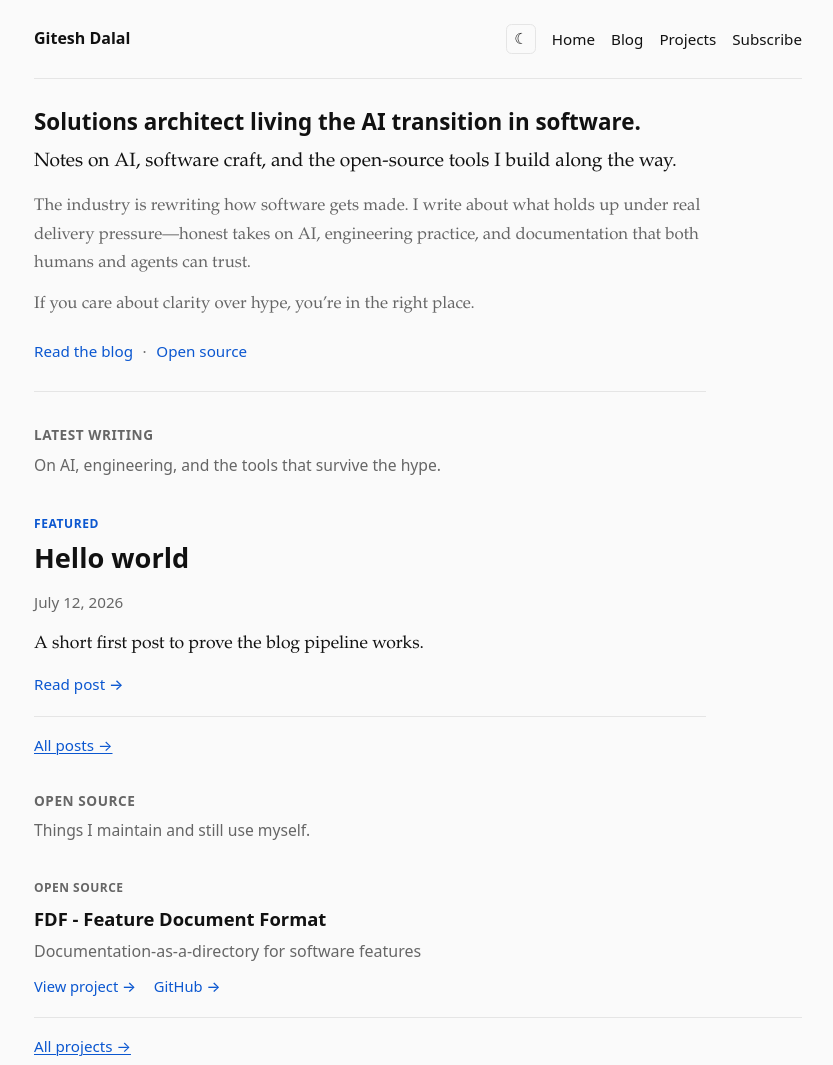
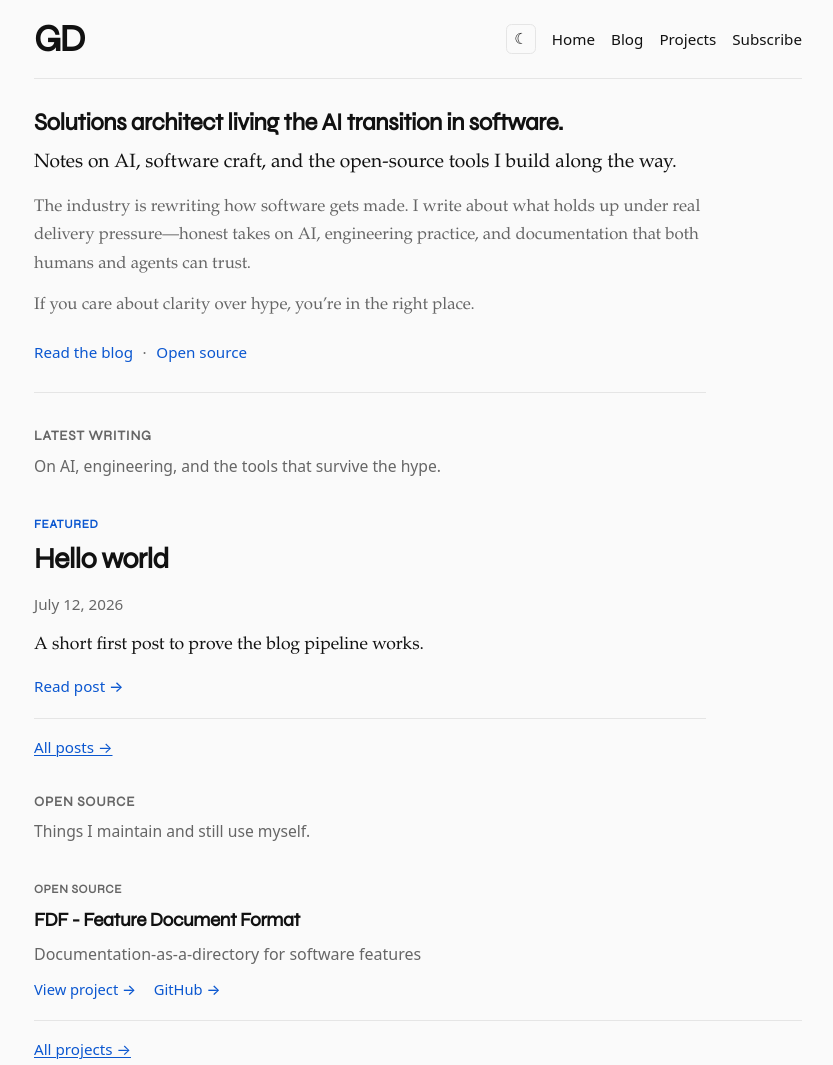
Before and after one commit to GiteshDalal/giteshdalal.github.io, an Astro site: page / in a window 1280 px wide. Shown: the top 1065 px of the page, without its empty margins (222-1055 px from the left). Built offline with nearby package versions, Linux system fonts and the light colour scheme; Astro itself is replaced by a stand-in of ours.

Commit message:
feat: add GD monogram logo with Syne display type
Replace the header name with a bold GD mark, self-host Syne for the
logo and site headings, and align the favicon with the initials.

```diff
--- a/package.json
+++ b/package.json
@@ -13,6 +13,7 @@
   },
   "dependencies": {
     "@astrojs/rss": "^4.0.19",
+    "@fontsource/syne": "^5.2.7",
     "astro": "^7.0.7"
   }
 }
--- a/src/layouts/BaseLayout.astro
+++ b/src/layouts/BaseLayout.astro
@@ -1,4 +1,6 @@
 ---
+import '@fontsource/syne/latin-700.css';
+import '@fontsource/syne/latin-800.css';
 import '../styles/global.css';
 import ThemeToggle from '../components/ThemeToggle.astro';
 
@@ -42,7 +44,9 @@ const fullTitle = title === 'Home' ? 'Gitesh Dalal' : `${title} · Gitesh Dalal`
   </head>
   <body>
     <header class="site-header">
-      <a href="/" class="site-wordmark">Gitesh Dalal</a>
+      <a href="/" class="site-logo" aria-label="Gitesh Dalal — Home">
+        <span class="site-logo-mark" aria-hidden="true">GD</span>
+      </a>
       <nav class="site-nav" aria-label="Primary">
         <ThemeToggle />
         <a href="/">Home</a>
@@ -66,14 +70,3 @@ const fullTitle = title === 'Home' ? 'Gitesh Dalal' : `${title} · Gitesh Dalal`
     </footer>
   </body>
 </html>
-
-<style>
-  .site-wordmark {
-    font-weight: 600;
-    color: var(--fg);
-    text-decoration: none;
-  }
-  .site-wordmark:hover {
-    color: var(--link);
-  }
-</style>
--- a/src/styles/global.css
+++ b/src/styles/global.css
@@ -9,6 +9,7 @@
   --measure: 42rem;
   --measure-wide: 48rem;
   --font-sans: system-ui, -apple-system, Segoe UI, Roboto, Helvetica, Arial, sans-serif;
+  --font-display: "Syne", var(--font-sans);
   --font-serif: "Iowan Old Style", "Palatino Linotype", Palatino, Georgia, "Times New Roman", serif;
   --font-mono: ui-monospace, SFMono-Regular, Menlo, Monaco, Consolas, monospace;
   color-scheme: light;
@@ -80,8 +81,28 @@ a:hover {
   align-items: center;
   justify-content: space-between;
   gap: 1rem;
-  padding: 1.5rem 0;
+  padding: 1.25rem 0;
   border-bottom: 1px solid var(--border);
+}
+
+.site-logo {
+  display: inline-flex;
+  align-items: center;
+  text-decoration: none;
+  color: var(--fg);
+  line-height: 1;
+}
+
+.site-logo:hover {
+  color: var(--link);
+}
+
+.site-logo-mark {
+  font-family: var(--font-display);
+  font-weight: 800;
+  font-size: clamp(1.85rem, 3.5vw, 2.35rem);
+  letter-spacing: -0.04em;
+  line-height: 1;
 }
 
 .site-nav {
@@ -158,9 +179,10 @@ a:hover {
 .prose h1,
 .prose h2,
 .prose h3 {
-  font-family: var(--font-sans);
+  font-family: var(--font-display);
   line-height: 1.25;
-  font-weight: 600;
+  font-weight: 700;
+  letter-spacing: -0.02em;
 }
 
 .prose code {
@@ -205,10 +227,10 @@ a:hover {
 }
 
 .section-title {
-  font-family: var(--font-sans);
+  font-family: var(--font-display);
   font-size: 0.85rem;
-  font-weight: 600;
-  letter-spacing: 0.04em;
+  font-weight: 700;
+  letter-spacing: 0.06em;
   text-transform: uppercase;
   color: var(--muted);
   margin: 0 0 0.4rem;
@@ -222,10 +244,10 @@ a:hover {
 }
 
 .subsection-title {
-  font-family: var(--font-sans);
+  font-family: var(--font-display);
   font-size: 0.8rem;
-  font-weight: 600;
-  letter-spacing: 0.03em;
+  font-weight: 700;
+  letter-spacing: 0.05em;
   text-transform: uppercase;
   color: var(--muted);
   margin: 1.5rem 0 0.25rem;
@@ -243,10 +265,11 @@ a:hover {
 }
 
 .identity {
-  font-family: var(--font-sans);
-  font-size: clamp(1.2rem, 2.5vw, 1.4rem);
-  font-weight: 600;
-  line-height: 1.35;
+  font-family: var(--font-display);
+  font-size: clamp(1.25rem, 2.6vw, 1.5rem);
+  font-weight: 700;
+  letter-spacing: -0.02em;
+  line-height: 1.3;
   margin: 0 0 0.65rem;
 }
 
@@ -303,20 +326,21 @@ a:hover {
 }
 
 .featured-label {
-  font-family: var(--font-sans);
+  font-family: var(--font-display);
   font-size: 0.75rem;
-  font-weight: 600;
-  letter-spacing: 0.05em;
+  font-weight: 700;
+  letter-spacing: 0.06em;
   text-transform: uppercase;
   color: var(--link);
   margin: 0 0 0.5rem;
 }
 
 .featured-title {
-  font-family: var(--font-sans);
-  font-size: clamp(1.35rem, 2.5vw, 1.7rem);
-  font-weight: 600;
-  line-height: 1.25;
+  font-family: var(--font-display);
+  font-size: clamp(1.4rem, 2.6vw, 1.8rem);
+  font-weight: 700;
+  letter-spacing: -0.025em;
+  line-height: 1.2;
   margin: 0 0 0.4rem;
 }
 
@@ -367,9 +391,11 @@ a:hover {
 }
 
 .post-list a {
+  font-family: var(--font-display);
   color: var(--fg);
   text-decoration: none;
-  font-weight: 500;
+  font-weight: 700;
+  letter-spacing: -0.015em;
 }
 
 .post-list a:hover {
@@ -390,19 +416,20 @@ a:hover {
 }
 
 .project-card-eyebrow {
-  font-family: var(--font-sans);
+  font-family: var(--font-display);
   font-size: 0.75rem;
-  font-weight: 600;
-  letter-spacing: 0.04em;
+  font-weight: 700;
+  letter-spacing: 0.05em;
   text-transform: uppercase;
   color: var(--muted);
   margin: 0 0 0.4rem;
 }
 
 .project-card-title {
-  font-family: var(--font-sans);
-  font-size: 1.15rem;
-  font-weight: 600;
+  font-family: var(--font-display);
+  font-size: 1.2rem;
+  font-weight: 700;
+  letter-spacing: -0.02em;
   margin: 0 0 0.35rem;
 }
 
@@ -442,9 +469,11 @@ a:hover {
 }
 
 .page-title {
-  font-family: var(--font-sans);
-  font-size: clamp(1.75rem, 3vw, 2.25rem);
-  line-height: 1.2;
+  font-family: var(--font-display);
+  font-size: clamp(1.85rem, 3.2vw, 2.4rem);
+  font-weight: 800;
+  letter-spacing: -0.03em;
+  line-height: 1.15;
   margin: 0 0 0.5rem;
 }
 
```
Also changed, not shown: public/favicon.svg, 1 other file.
